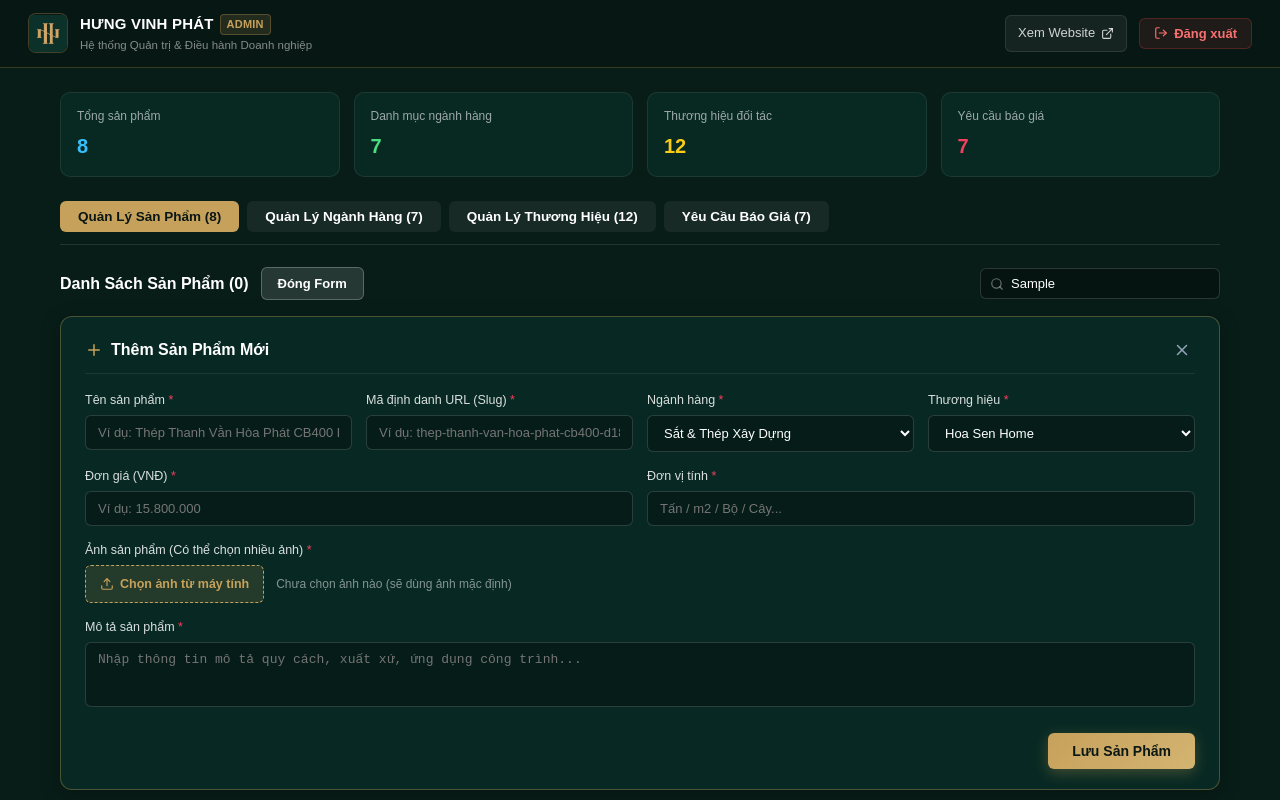
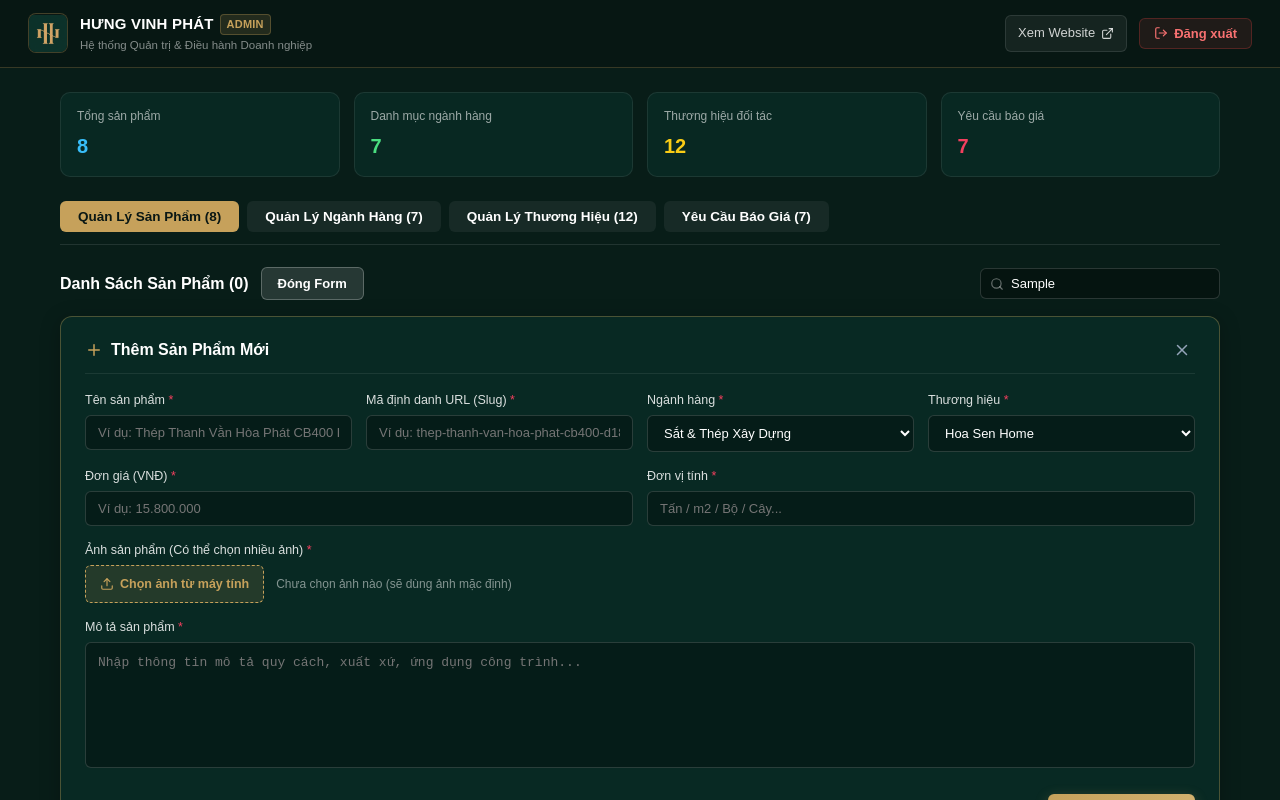
Before and after one commit to anotherath/UI-Hung-Vinh-Phat, a Next.js app: page /admin/dashboard in a window 1280 px wide. Both pictures are taken after typing "Sample" into the empty fields and a click on the button "+ Thêm Sản Phẩm". Shown: the top 800 px of the page. Built offline with nearby package versions, Linux system fonts and the light colour scheme.

Commit message:
style: tăng chiều cao ô nhập mô tả (textarea) ở cả 3 form Sản phẩm, Ngành hàng, Thương hiệu

```diff
--- a/src/app/admin/dashboard/page.tsx
+++ b/src/app/admin/dashboard/page.tsx
@@ -1003,12 +1003,12 @@ export default function AdminDashboardPage() {
                       Mô tả sản phẩm <span style={{ color: "#f43f5e" }}>*</span>
                     </label>
                     <textarea
-                      rows={3}
+                      rows={5}
                       required
                       value={description}
                       onChange={(e) => setDescription(e.target.value)}
                       placeholder="Nhập thông tin mô tả quy cách, xuất xứ, ứng dụng công trình..."
-                      style={{ width: "100%", padding: "9px 12px", background: "rgba(0,0,0,0.3)", border: "1px solid rgba(255,255,255,0.15)", borderRadius: "6px", color: "#fff", fontSize: "13px", outline: "none", boxSizing: "border-box", resize: "vertical" }}
+                      style={{ width: "100%", minHeight: "120px", lineHeight: "1.6", padding: "10px 12px", background: "rgba(0,0,0,0.3)", border: "1px solid rgba(255,255,255,0.15)", borderRadius: "6px", color: "#fff", fontSize: "13px", outline: "none", boxSizing: "border-box", resize: "vertical" }}
                     />
                   </div>
 
@@ -1260,12 +1260,12 @@ export default function AdminDashboardPage() {
                       Mô tả ngành hàng <span style={{ color: "#f43f5e" }}>*</span>
                     </label>
                     <textarea
-                      rows={2}
+                      rows={5}
                       required
                       value={catDesc}
                       onChange={(e) => setCatDesc(e.target.value)}
                       placeholder="Nhập mô tả ứng dụng, phân phối của ngành hàng..."
-                      style={{ width: "100%", padding: "9px 12px", background: "rgba(0,0,0,0.3)", border: "1px solid rgba(255,255,255,0.15)", borderRadius: "6px", color: "#fff", fontSize: "13px", outline: "none", boxSizing: "border-box" }}
+                      style={{ width: "100%", minHeight: "120px", lineHeight: "1.6", padding: "10px 12px", background: "rgba(0,0,0,0.3)", border: "1px solid rgba(255,255,255,0.15)", borderRadius: "6px", color: "#fff", fontSize: "13px", outline: "none", boxSizing: "border-box", resize: "vertical" }}
                     />
                   </div>
 
@@ -1518,12 +1518,12 @@ export default function AdminDashboardPage() {
                       Mô tả thương hiệu <span style={{ color: "#f43f5e" }}>*</span>
                     </label>
                     <textarea
-                      rows={2}
+                      rows={5}
                       required
                       value={brandDesc}
                       onChange={(e) => setBrandDesc(e.target.value)}
                       placeholder="Nhập thông tin giới thiệu uy tín, chất lượng thương hiệu..."
-                      style={{ width: "100%", padding: "9px 12px", background: "rgba(0,0,0,0.3)", border: "1px solid rgba(255,255,255,0.15)", borderRadius: "6px", color: "#fff", fontSize: "13px", outline: "none", boxSizing: "border-box" }}
+                      style={{ width: "100%", minHeight: "120px", lineHeight: "1.6", padding: "10px 12px", background: "rgba(0,0,0,0.3)", border: "1px solid rgba(255,255,255,0.15)", borderRadius: "6px", color: "#fff", fontSize: "13px", outline: "none", boxSizing: "border-box", resize: "vertical" }}
                     />
                   </div>
 
```
